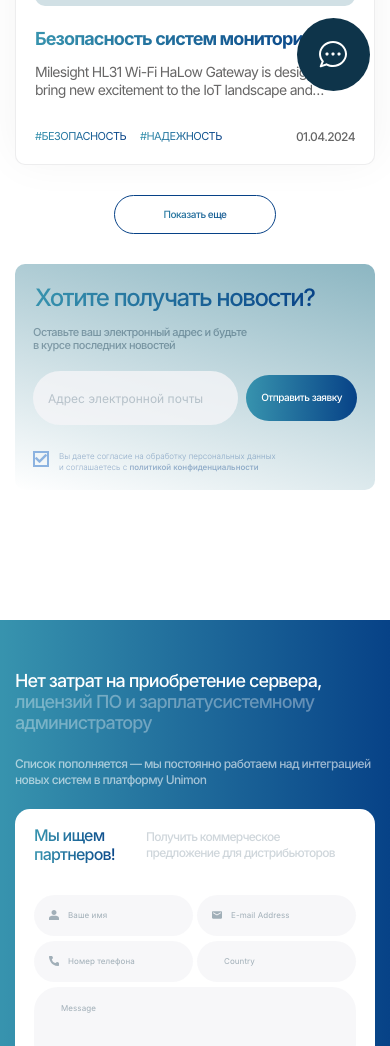
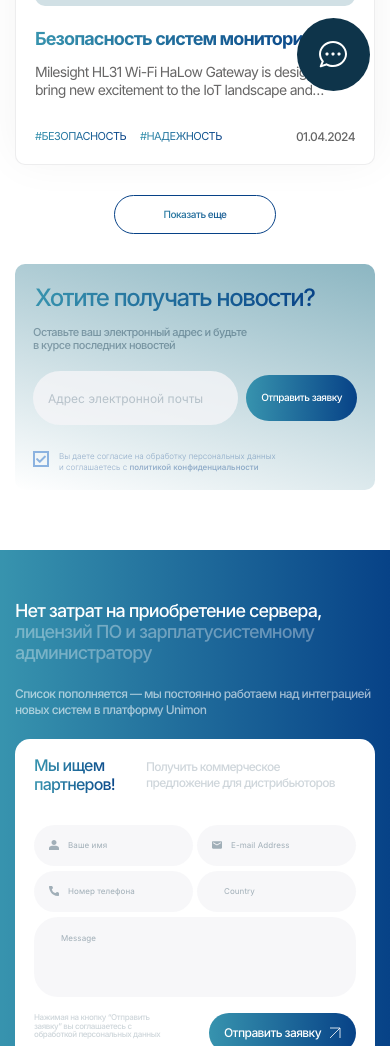
Before and after one commit to oleg1kravchenko/unimon, a plain HTML site: page blog.html in a window 390 px wide. Shown: the part 733-1779 px from the top of the page. Drawn offline with nearby package versions, Linux system fonts and the light colour scheme.

Commit message:
Add files via upload

```diff
--- a/css/media.css
+++ b/css/media.css
@@ -434,7 +434,7 @@
     }
     .page-blog {
         padding-top: 10px;
-        padding-bottom: 130px;
+        padding-bottom: 60px;
     }
     .nav-page {
         display: none;
@@ -525,6 +525,7 @@
     .checkbox label > span:after {
         width: 16px;
         height: 16px;
+        font-size: 10px;
     }
     .checkbox label > span {
         padding-top: 2px;
```
